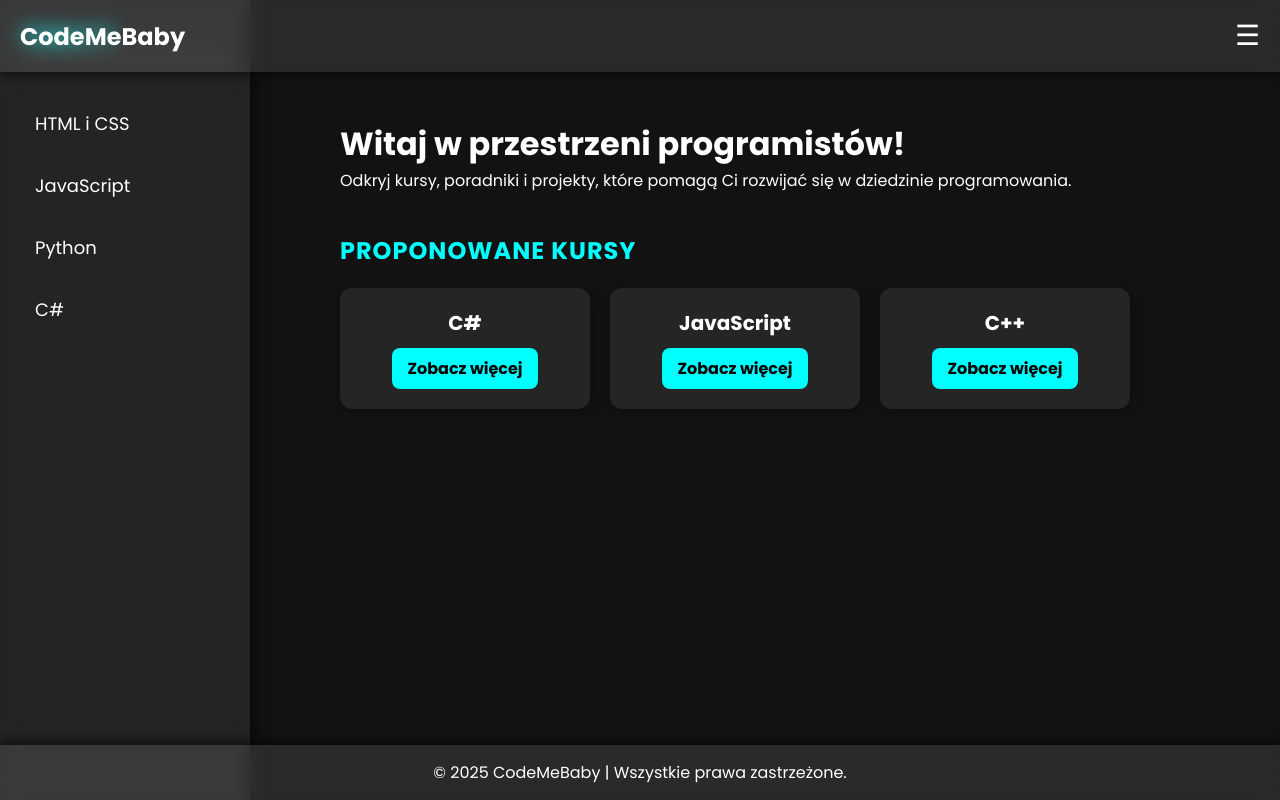
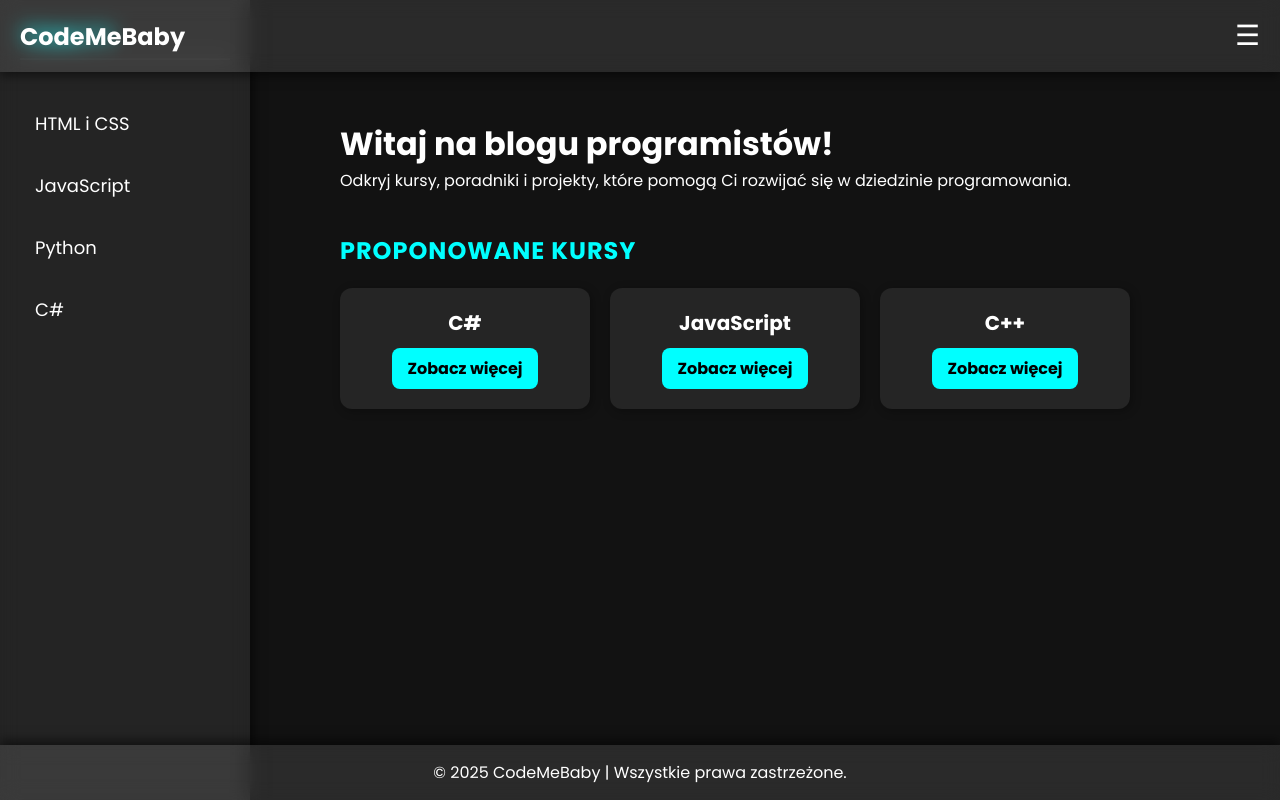
Before and after one commit to MikeDmoch/CodeMeBaby.dev, a plain HTML site: page home.html in a window 1280 px wide. Drawn offline with nearby package versions, Linux system fonts and the light colour scheme.

Commit message:
minro changes

```diff
--- a/home.html
+++ b/home.html
@@ -70,8 +70,8 @@
             </aside>
 
             <main class="content">
-                <h1>Witaj w przestrzeni programistów!</h1>
-                <p>Odkryj kursy, poradniki i projekty, które pomagą Ci rozwijać się w dziedzinie programowania.</p>
+                <h1>Witaj na blogu programistów!</h1>
+                <p>Odkryj kursy, poradniki i projekty, które pomogą Ci rozwijać się w dziedzinie programowania.</p>
 
                 <section class="courses">
                     <h2>Proponowane Kursy</h2>
```
